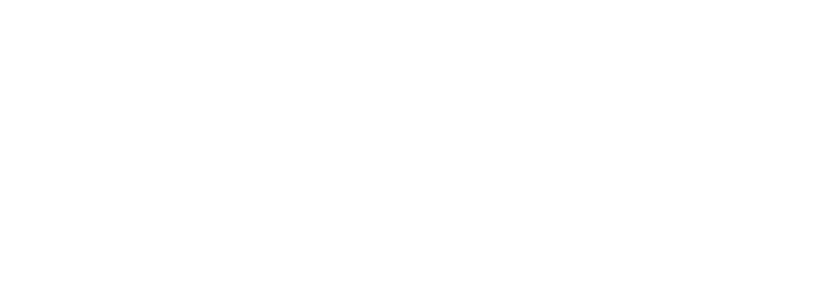
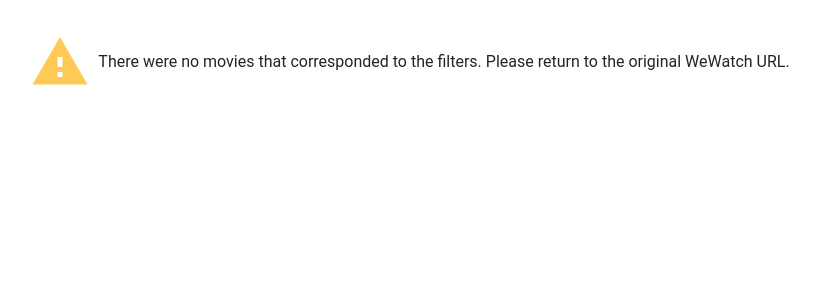
Before and after one commit to rosakng/wewatch, a React (Create React App) app in the folder wewatch-client/: page /error in a window 1280 px wide. Shown: the top 300 px of the page, without its empty margins (230-1050 px from the left). Built offline with nearby package versions, Linux system fonts and the light colour scheme.

Commit message:
Added page error indicator and used history to show error page

```diff
--- a/wewatch-client/src/App.js
+++ b/wewatch-client/src/App.js
@@ -7,6 +7,7 @@
 import Swiping from 'views/swiping/swiping-container';
 import Match from 'components/Match/Match';
 import noMatch from 'components/noMatch/noMatch';
+import PageErrorIndicator from 'views/error-handling/page-error';
 
 import { BrowserRouter as Router, Route } from "react-router-dom";
 
@@ -20,6 +21,7 @@
       <Route path="/swiping" component={Swiping}/>
       <Route path="/match" component={Match}/>
       <Route path="/noMatch" component={noMatch}/>
+      <Route path="/error" component={PageErrorIndicator}/>
     </Router>
   );
 }
--- a/wewatch-client/src/components/Lobby/Lobby.js
+++ b/wewatch-client/src/components/Lobby/Lobby.js
@@ -99,7 +99,6 @@
         return () => {socket.off('sessionMembers')};
     }, []);
 
-
     return (
         <Layout>
             <div className="outerContainer">
--- a/wewatch-client/src/styles/theme.js
+++ b/wewatch-client/src/styles/theme.js
@@ -19,6 +19,7 @@
     ],
     green: '#58c659',
     red: '#e70012',
+    yellow: '#feca57',
   },
 
   font: {
--- /dev/null
+++ b/wewatch-client/src/views/error-handling/page-error.js
@@ -0,0 +1,38 @@
+import React from 'react';
+import styled from 'styled-components';
+
+import theme from 'styles/theme';
+
+import WarningIcon from '@material-ui/icons/Warning';
+
+import StyledDiv from 'styles/styled-div';
+
+
+/**
+ *
+ * PageErrorIndicator Usage Example:
+ *
+ *  <Layout>
+ *    <PageErrorIndicator/>
+ *  </Layout>
+ *
+ *
+ */
+
+const ErrorLabel = styled.span`
+  color: ${theme.colors.gray[5]};
+`;
+
+const PageErrorIndicator = () => (
+  <StyledDiv flex justifyContent="center" alignItems="center" margin={5}>
+    <StyledDiv flex marginRight={3}>
+      <WarningIcon
+        style={{ color: theme.colors.yellow, fontSize: '60px' }}
+        fontSize="large"
+      />
+    </StyledDiv>
+    <ErrorLabel>{`There were no movies that corresponded to the filters. Please return to the original WeWatch URL.`}</ErrorLabel>
+  </StyledDiv>
+);
+
+export default PageErrorIndicator;
--- a/wewatch-client/src/views/swiping/swiping-container.js
+++ b/wewatch-client/src/views/swiping/swiping-container.js
@@ -18,6 +18,11 @@
   const [match, setMatch] = useState(false);
   const [matchedMovie, setMatchedMovie] = useState({});
   const [SwipingCompleted, setSwipingCompleted] = useState(false);
+
+  if (props.location.state.movieList.length==0) {
+    props.history.push('/error');
+    props.history.go();
+  }
 
   const movieList = props.location.state.movieList;
   const roomId = props.location.state.roomId;
```
